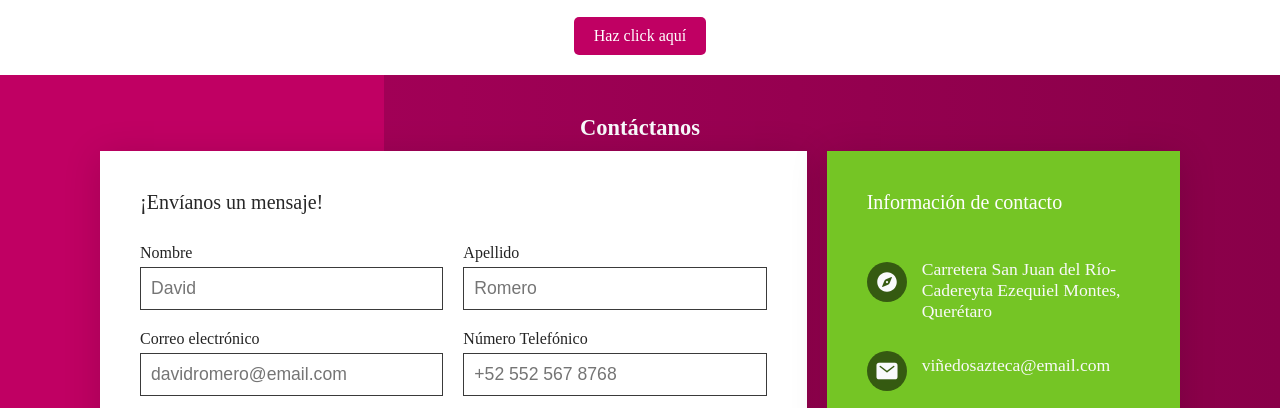
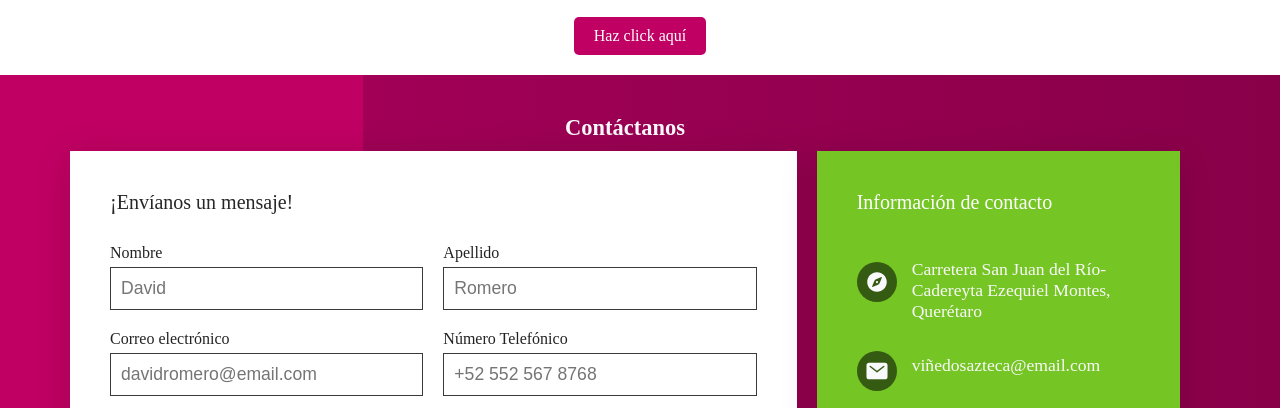
Before and after one commit to JessicaLeyva/jess.github.io, a plain HTML site: page index.html in a window 1280 px wide. Shown: the part 3374-3782 px from the top of the page. Drawn offline with nearby package versions, Linux system fonts and the light colour scheme; a web font is replaced by a local one.

Commit message:
Update style.css

```diff
--- a/style.css
+++ b/style.css
@@ -472,6 +472,7 @@ h4{
 .contacto{
 
     background: linear-gradient(90deg, #c00063 0%, #c00063 30%, #a10056 30%, #890049 100%);
+    margin-left: -30px;
 }
 
 .contactUs {
@@ -727,3 +728,8 @@ margin-right: 15px;
     }
 
 }
+
+
+@media only screen and (max-width: 1100px){
+
+}
```
